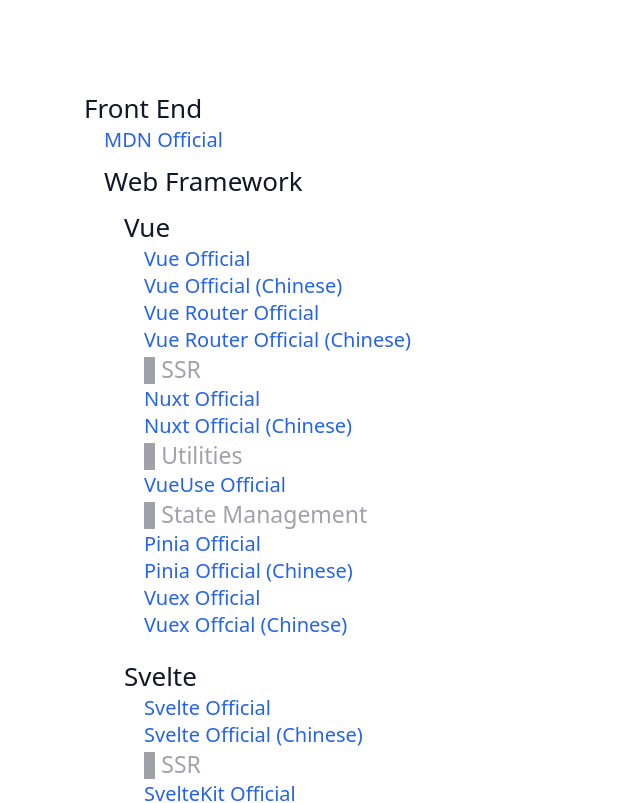
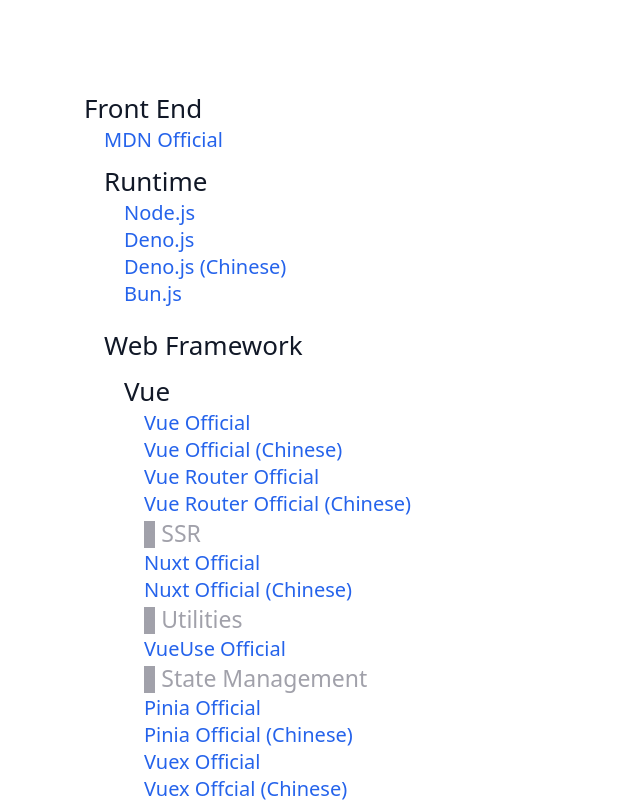
Before and after one commit to zhangzheheng12345/sites-list, a Vue app: page / in a window 1280 px wide. Shown: the top 803 px of the page, without its empty margins (0-640 px from the left). Built offline with nearby package versions, Linux system fonts and the light colour scheme; a web font is replaced by a local one.

Commit message:
Add Runtime

```diff
--- a/src/ts/sitesData.ts
+++ b/src/ts/sitesData.ts
@@ -1,6 +1,12 @@
 export const sitesData = {
   'Front End': {
     'MDN Official': 'https://developer.mozilla.org',
+    'Runtime': {
+      'Node.js': 'https://nodejs.org',
+      'Deno.js': 'https://deno.land',
+      'Deno.js (Chinese)': 'https://www.denojs.cn',
+      'Bun.js': 'https://bun.sh'
+    },
     'Web Framework': {
       Vue: {
         'Vue Official': 'https://vuejs.org',
```
